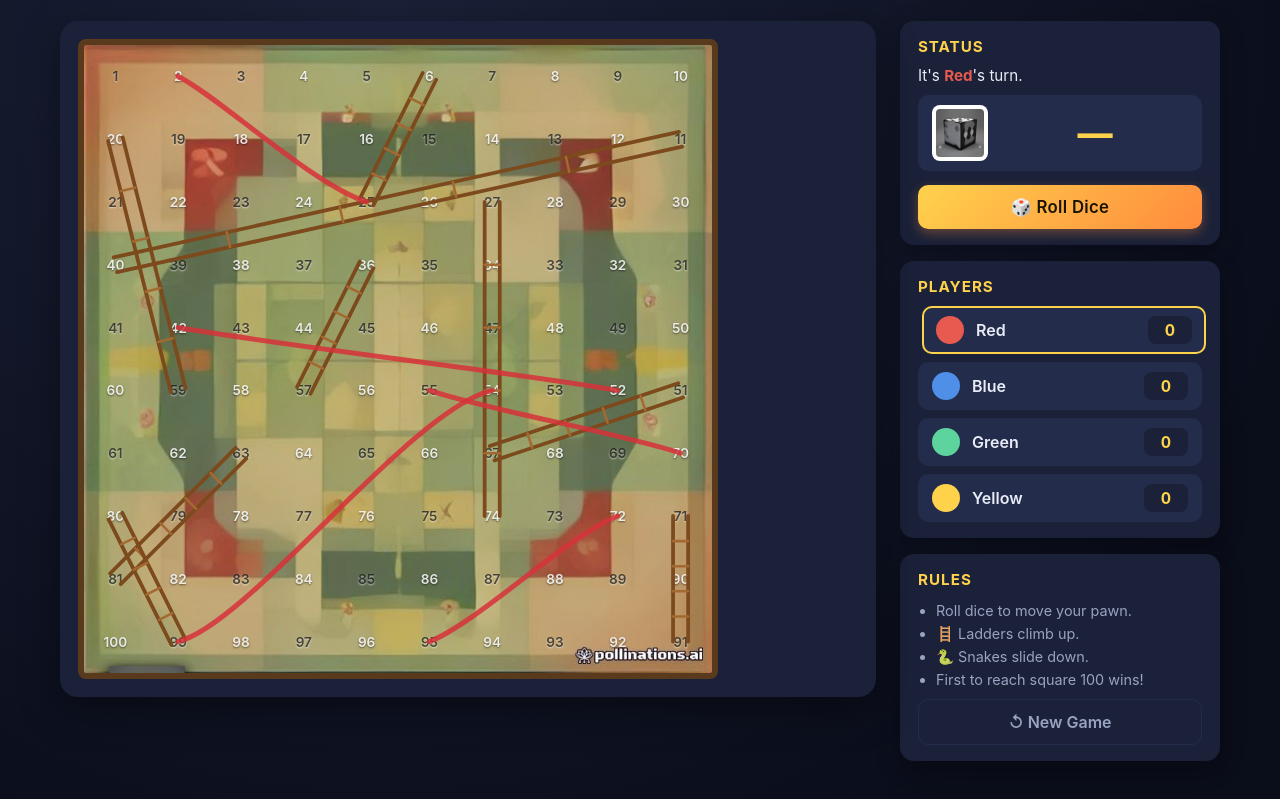
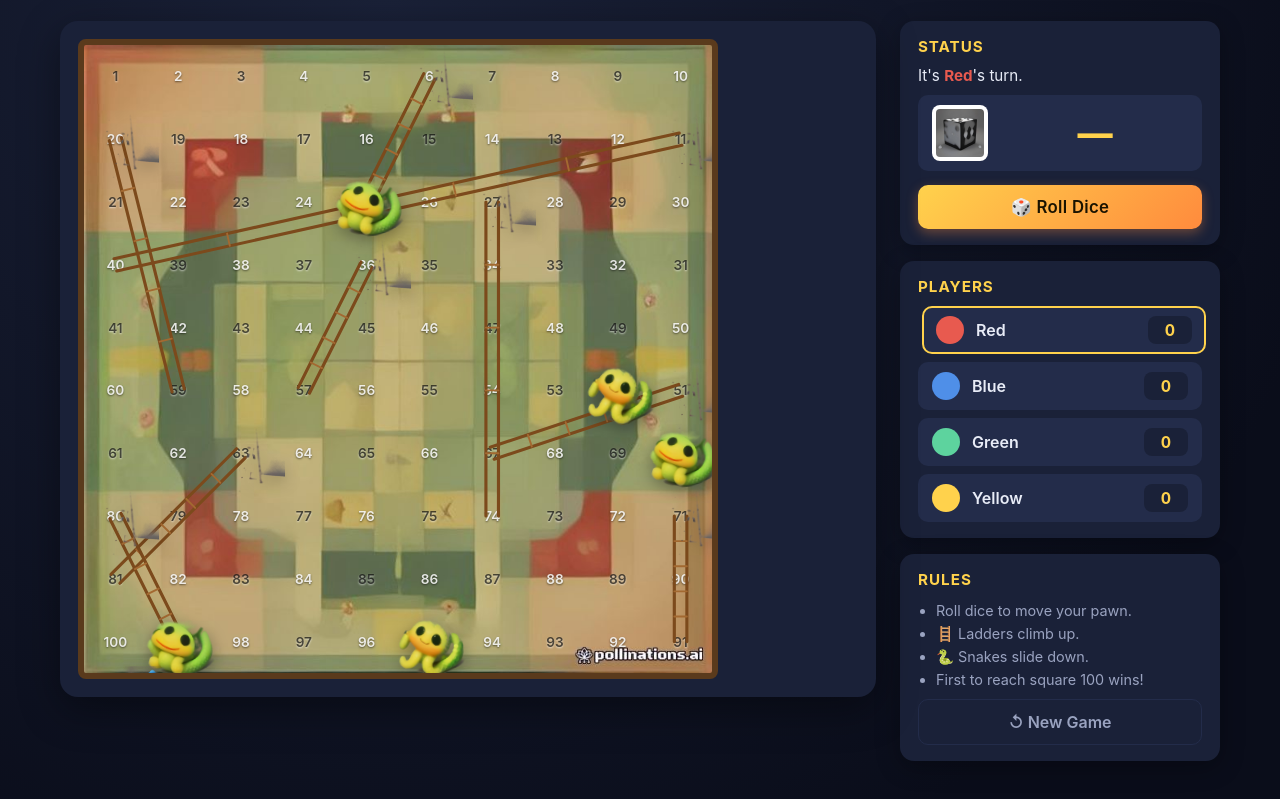
Before and after one commit to atiffhussainkhan/minimax-ide, a plain HTML site: page game/index.html in a window 1280 px wide. Shown: the part 97-896 px from the top of the page. Drawn offline with Linux system fonts and the light colour scheme.

Commit message:
Make all character backgrounds transparent + add real 3D cartoon snake sprites
- /tmp/wmstrip/transparent6.py: 2-pass background stripper (white + gray studio floor)
- 73-99% transparency on all character PNGs
- All pawns, snakes, dice, ladder now have transparent backgrounds
- game.js: snake squares now show real 3D cartoon snake images instead of thin SVG lines
- game.js: ladder bases now show 3D wooden ladder sprite
- style.css: .decor-snake wiggle animation, sized correctly for board squares

```diff
--- a/game/game.js
+++ b/game/game.js
@@ -16,11 +16,18 @@ const LADDERS = {
 };
 
 const PLAYERS = [
-  { id: 0, name: "Red",    color: "#e85a4f", sprite: "assets/pawn_red.png",    pos: 0 },
-  { id: 1, name: "Blue",   color: "#4f8fe8", sprite: "assets/pawn_blue.png",   pos: 0 },
-  { id: 2, name: "Green",  color: "#5dd39e", sprite: "assets/pawn_green.png",  pos: 0 },
-  { id: 3, name: "Yellow", color: "#ffd24c", sprite: "assets/pawn_yellow.png", pos: 0 },
+  { id: 0, name: "Red",    color: "#e85a4f", sprite: "assets/pawn_red_transparent.png",    pos: 0 },
+  { id: 1, name: "Blue",   color: "#4f8fe8", sprite: "assets/pawn_blue_transparent.png",   pos: 0 },
+  { id: 2, name: "Green",  color: "#5dd39e", sprite: "assets/pawn_green_transparent.png",  pos: 0 },
+  { id: 3, name: "Yellow", color: "#ffd24c", sprite: "assets/pawn_yellow_transparent.png", pos: 0 },
 ];
+
+const SNAKE_SPRITES = [
+  "assets/snake_green_transparent.png",
+  "assets/snake_yellow_transparent.png",
+];
+const LADDER_SPRITE = "assets/ladder_transparent.png";
+const DICE_SPRITE   = "assets/dice_transparent.png";
 
 const state = {
   turn: 0,
@@ -37,25 +44,20 @@ const state = {
 function positionForSquare(square) {
   if (square < 1 || square > 100) return null;
   const zeroBased = square - 1;
-  const row = Math.floor(zeroBased / COLS); // 0 = top row = 100..91
-  const colInRow = zeroBased % COLS;
-  // Even rows (0, 2, ...) go left-to-right; odd rows right-to-left
-  const visualCol = (row % 2 === 0) ? colInRow : (COLS - 1 - colInRow);
-  return {
-    row,
-    col: visualCol,
-  };
-}
-
-// Convert square number to (row, col) in the rendered grid (top-left = square 100)
-function cellOrderIndex(square) {
-  if (square < 1 || square > 100) return null;
-  const zeroBased = square - 1;
   const row = Math.floor(zeroBased / COLS);
   const colInRow = zeroBased % COLS;
   const visualCol = (row % 2 === 0) ? colInRow : (COLS - 1 - colInRow);
-  // Render index: row 0 first, col 0 first
-  return row * COLS + visualCol;
+  return { row, col: visualCol };
+}
+
+// Returns CSS-percent position for a square's center.
+function squareCenter(square) {
+  const pos = positionForSquare(square);
+  if (!pos) return null;
+  return {
+    left:  `${(pos.col + 0.5) * 10}%`,
+    top:   `${(pos.row + 0.5) * 10}%`,
+  };
 }
 
 // ---------------------------------------------------------------------------
@@ -68,38 +70,26 @@ function buildBoard() {
   // Cell overlay (numbers)
   const grid = document.createElement("div");
   grid.className = "board-grid";
-  grid.style.position = "absolute";
-  grid.style.inset = "0";
+  grid.style.cssText = "position:absolute;inset:0;display:grid;grid-template-columns:repeat(10,1fr);grid-template-rows:repeat(10,1fr);";
   for (let i = 1; i <= 100; i++) {
     const cell = document.createElement("div");
     const visualRow = Math.floor((i - 1) / COLS);
     const colInRow = (i - 1) % COLS;
     const visualCol = (visualRow % 2 === 0) ? colInRow : (COLS - 1 - colInRow);
     cell.className = "cell " + (((visualRow + visualCol) % 2 === 0) ? "light" : "dark");
-    cell.style.gridRow = (visualRow + 1);
-    cell.style.gridColumn = (visualCol + 1);
-    cell.style.display = "flex";
-    cell.style.alignItems = "center";
-    cell.style.justifyContent = "center";
-    cell.style.fontSize = "0.85rem";
-    cell.style.fontWeight = "600";
+    cell.style.cssText = `grid-row:${visualRow + 1};grid-column:${visualCol + 1};display:flex;align-items:center;justify-content:center;font-size:0.85rem;font-weight:600;`;
     cell.textContent = i;
     grid.appendChild(cell);
   }
   board.appendChild(grid);
 
-  // Snakes/ladders SVG overlay
+  // SVG overlay for thin ladders & connecting lines
   const overlay = document.createElementNS("http://www.w3.org/2000/svg", "svg");
   overlay.setAttribute("class", "snakes-ladders");
   overlay.setAttribute("viewBox", `0 0 ${COLS * 100} ${ROWS * 100}`);
   overlay.setAttribute("preserveAspectRatio", "none");
-  overlay.style.position = "absolute";
-  overlay.style.inset = "0";
-  overlay.style.width = "100%";
-  overlay.style.height = "100%";
-  overlay.style.zIndex = "1";
-
-  // Ladders (green lines + rungs)
+  overlay.style.cssText = "position:absolute;inset:0;width:100%;height:100%;z-index:1;pointer-events:none;";
+  // Ladder rails
   Object.entries(LADDERS).forEach(([from, to]) => {
     const a = positionForSquare(Number(from));
     const b = positionForSquare(Number(to));
@@ -108,21 +98,19 @@ function buildBoard() {
     const y1 = (a.row + 0.5) * 100;
     const x2 = (b.col + 0.5) * 100;
     const y2 = (b.row + 0.5) * 100;
-    // rails
     const dx = x2 - x1, dy = y2 - y1;
     const len = Math.sqrt(dx*dx + dy*dy);
-    const ux = -dy / len * 12; // perpendicular offset
-    const uy = dx / len * 12;
+    const ux = -dy / len * 10;
+    const uy = dx / len * 10;
     [[x1+ux, y1+uy, x2+ux, y2+uy], [x1-ux, y1-uy, x2-ux, y2-uy]].forEach(([x, y, xn, yn]) => {
       const line = document.createElementNS("http://www.w3.org/2000/svg", "line");
       line.setAttribute("x1", x); line.setAttribute("y1", y);
       line.setAttribute("x2", xn); line.setAttribute("y2", yn);
       line.setAttribute("stroke", "#7c4a1c");
-      line.setAttribute("stroke-width", "6");
+      line.setAttribute("stroke-width", "5");
       line.setAttribute("stroke-linecap", "round");
       overlay.appendChild(line);
     });
-    // rungs
     const steps = 5;
     for (let s = 1; s < steps; s++) {
       const t = s / steps;
@@ -134,42 +122,54 @@ function buildBoard() {
       rung.setAttribute("x1", x); rung.setAttribute("y1", y);
       rung.setAttribute("x2", xn); rung.setAttribute("y2", yn);
       rung.setAttribute("stroke", "#a36931");
-      rung.setAttribute("stroke-width", "4");
+      rung.setAttribute("stroke-width", "3");
       rung.setAttribute("stroke-linecap", "round");
       overlay.appendChild(rung);
     }
   });
-
-  // Snakes (red curves)
-  Object.entries(SNAKES).forEach(([from, to]) => {
-    const a = positionForSquare(Number(from));
-    const b = positionForSquare(Number(to));
-    if (!a || !b) return;
-    const x1 = (a.col + 0.5) * 100;
-    const y1 = (a.row + 0.5) * 100;
-    const x2 = (b.col + 0.5) * 100;
-    const y2 = (b.row + 0.5) * 100;
-    // Bezier with control points offset sideways
-    const cx1 = x1 + (x2 - x1) * 0.25 + (Math.random() - 0.5) * 30;
-    const cy1 = y1 - 30;
-    const cx2 = x2 - (x2 - x1) * 0.25 + (Math.random() - 0.5) * 30;
-    const cy2 = y2 + 30;
-    const path = document.createElementNS("http://www.w3.org/2000/svg", "path");
-    path.setAttribute("d", `M ${x1} ${y1} C ${cx1} ${cy1}, ${cx2} ${cy2}, ${x2} ${y2}`);
-    path.setAttribute("stroke", "#d8323a");
-    path.setAttribute("stroke-width", "8");
-    path.setAttribute("fill", "none");
-    path.setAttribute("stroke-linecap", "round");
-    path.setAttribute("opacity", "0.85");
-    overlay.appendChild(path);
-  });
-
   board.appendChild(overlay);
 
-  // Pawns layer
+  // Ladder decorations at ladder bases (the wooden ladder sprite)
+  const decorLayer = document.createElement("div");
+  decorLayer.className = "decor-layer";
+  decorLayer.style.cssText = "position:absolute;inset:0;pointer-events:none;z-index:2;";
+  Object.keys(LADDERS).forEach((from, idx) => {
+    const img = document.createElement("img");
+    img.src = LADDER_SPRITE;
+    img.className = "decor decor-ladder";
+    const c = squareCenter(Number(from));
+    if (c) {
+      img.style.left = c.left;
+      img.style.top  = c.top;
+      img.style.transform = "translate(-50%, -50%)";
+    }
+    decorLayer.appendChild(img);
+  });
+  board.appendChild(decorLayer);
+
+  // Snake decorations at snake heads
+  const snakeLayer = document.createElement("div");
+  snakeLayer.className = "snake-layer";
+  snakeLayer.style.cssText = "position:absolute;inset:0;pointer-events:none;z-index:2;";
+  Object.keys(SNAKES).forEach((from, idx) => {
+    const img = document.createElement("img");
+    img.src = SNAKE_SPRITES[idx % SNAKE_SPRITES.length];
+    img.className = "decor decor-snake";
+    const c = squareCenter(Number(from));
+    if (c) {
+      img.style.left = c.left;
+      img.style.top  = c.top;
+      img.style.transform = "translate(-50%, -50%)";
+    }
+    snakeLayer.appendChild(img);
+  });
+  board.appendChild(snakeLayer);
+
+  // Pawns layer (on top)
   const pawns = document.createElement("div");
   pawns.className = "pawns";
   pawns.id = "pawns";
+  pawns.style.cssText = "position:absolute;inset:0;pointer-events:none;z-index:3;";
   board.appendChild(pawns);
 
   PLAYERS.forEach((p) => {
@@ -187,7 +187,7 @@ function buildBoard() {
 function buildPlayerList() {
   const ol = document.getElementById("player-list");
   ol.innerHTML = "";
-  PLAYERS.forEach((p, i) => {
+  PLAYERS.forEach((p) => {
     const li = document.createElement("li");
     li.id = `plist-${p.id}`;
     li.innerHTML = `
@@ -226,19 +226,19 @@ function updateActivePlayer() {
 function placePawn(player) {
   const el = document.getElementById(`pawn-${player.id}`);
   if (!el) return;
-  // Off-board (start): stack at "0" position (just before square 1, bottom-left)
-  let pos = positionForSquare(Math.max(1, player.pos));
   if (player.pos === 0) {
-    // place just below the board at the start
     el.style.left = "10%";
     el.style.top  = "105%";
-  } else if (pos) {
-    // Stack multiple players on the same square slightly offset
-    const hereCount = PLAYERS.filter((p) => p.pos === player.pos).indexOf(player);
-    const offset = (hereCount % 4) * 0.08 - 0.12;
-    el.style.left = `${(pos.col + 0.5) * 10 + offset * 100}%`;
-    el.style.top  = `${(pos.row + 0.5) * 10 - offset * 40}%`;
+    return;
   }
+  const pos = positionForSquare(player.pos);
+  if (!pos) return;
+  // Stack multiple players on the same square slightly offset.
+  const here = PLAYERS.filter((p) => p.pos === player.pos);
+  const idx = here.indexOf(player);
+  const offset = (idx % 4) * 0.07 - 0.105;
+  el.style.left = `${(pos.col + 0.5) * 10 + offset * 100}%`;
+  el.style.top  = `${(pos.row + 0.5) * 10 - offset * 40}%`;
 }
 
 function placeAllPawns() {
@@ -295,7 +295,6 @@ async function rollAndMove() {
     toast(`${player.name} rolled ${value} → ${to}`);
   }
 
-  // Check snake / ladder
   await sleep(700);
   if (LADDERS[player.pos]) {
     const dest = LADDERS[player.pos];
@@ -313,7 +312,6 @@ async function rollAndMove() {
     updateActivePlayer();
   }
 
-  // Win check
   if (player.pos === 100) {
     state.winner = player.id;
     toast(`🏆 ${player.name} wins!`);
@@ -322,7 +320,6 @@ async function rollAndMove() {
     return;
   }
 
-  // Next turn
   state.turn = (state.turn + 1) % PLAYERS.length;
   updateActivePlayer();
   state.moving = false;
--- a/game/style.css
+++ b/game/style.css
@@ -122,12 +122,40 @@ main {
   z-index: 1;
 }
 
+/* Decorative snake + ladder sprites positioned at the head of each */
+.decor-layer, .snake-layer {
+  position: absolute;
+  inset: 0;
+  pointer-events: none;
+  z-index: 2;
+}
+.decor {
+  position: absolute;
+  transform: translate(-50%, -50%);
+  filter: drop-shadow(0 4px 8px rgba(0, 0, 0, 0.35));
+  object-fit: contain;
+}
+.decor-snake {
+  width: 18%;
+  height: 18%;
+  animation: snake-wiggle 2.4s ease-in-out infinite;
+}
+.decor-ladder {
+  width: 14%;
+  height: 14%;
+  transform: translate(-50%, -50%) rotate(-12deg);
+}
+@keyframes snake-wiggle {
+  0%, 100% { transform: translate(-50%, -50%) rotate(-6deg); }
+  50%      { transform: translate(-50%, -52%) rotate(6deg); }
+}
+
 /* Pawns layer */
 .pawns {
   position: absolute;
   inset: 0;
   pointer-events: none;
-  z-index: 2;
+  z-index: 3;
 }
 .pawn {
   position: absolute;
```
Also changed, not shown: assets/board_3d_real.png (added), assets/snake_red.png (added), assets/test_c.png (added), game/assets/dice_transparent.png (added), game/assets/ladder_transparent.png (added), game/assets/pawn_blue_transparent.png (added), game/assets/pawn_green_transparent.png (added), game/assets/pawn_red_transparent.png (added), game/assets/pawn_yellow_transparent.png (added), game/assets/snake_green_transparent.png (added), game/assets/snake_yellow_transparent.png (added).
